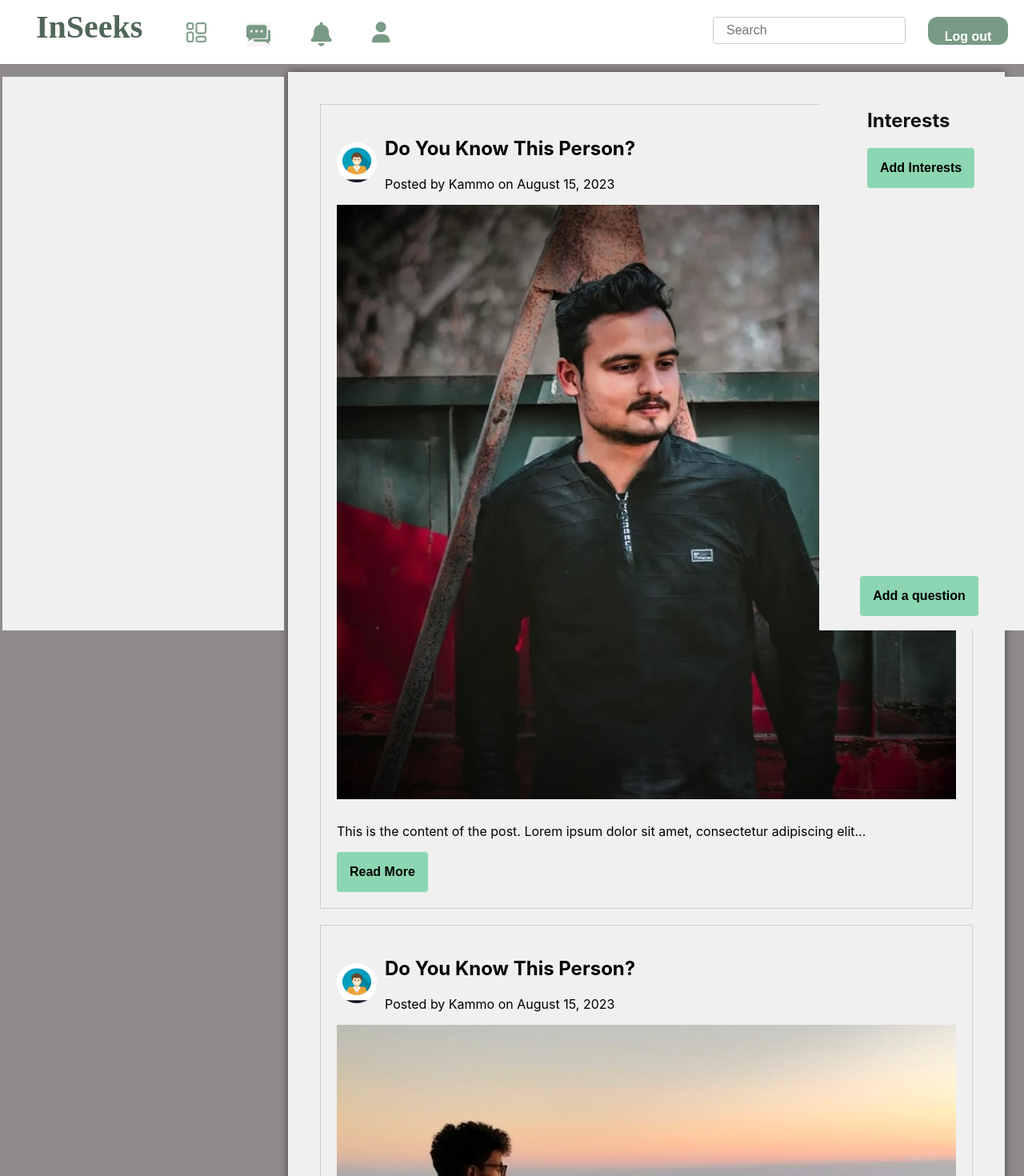
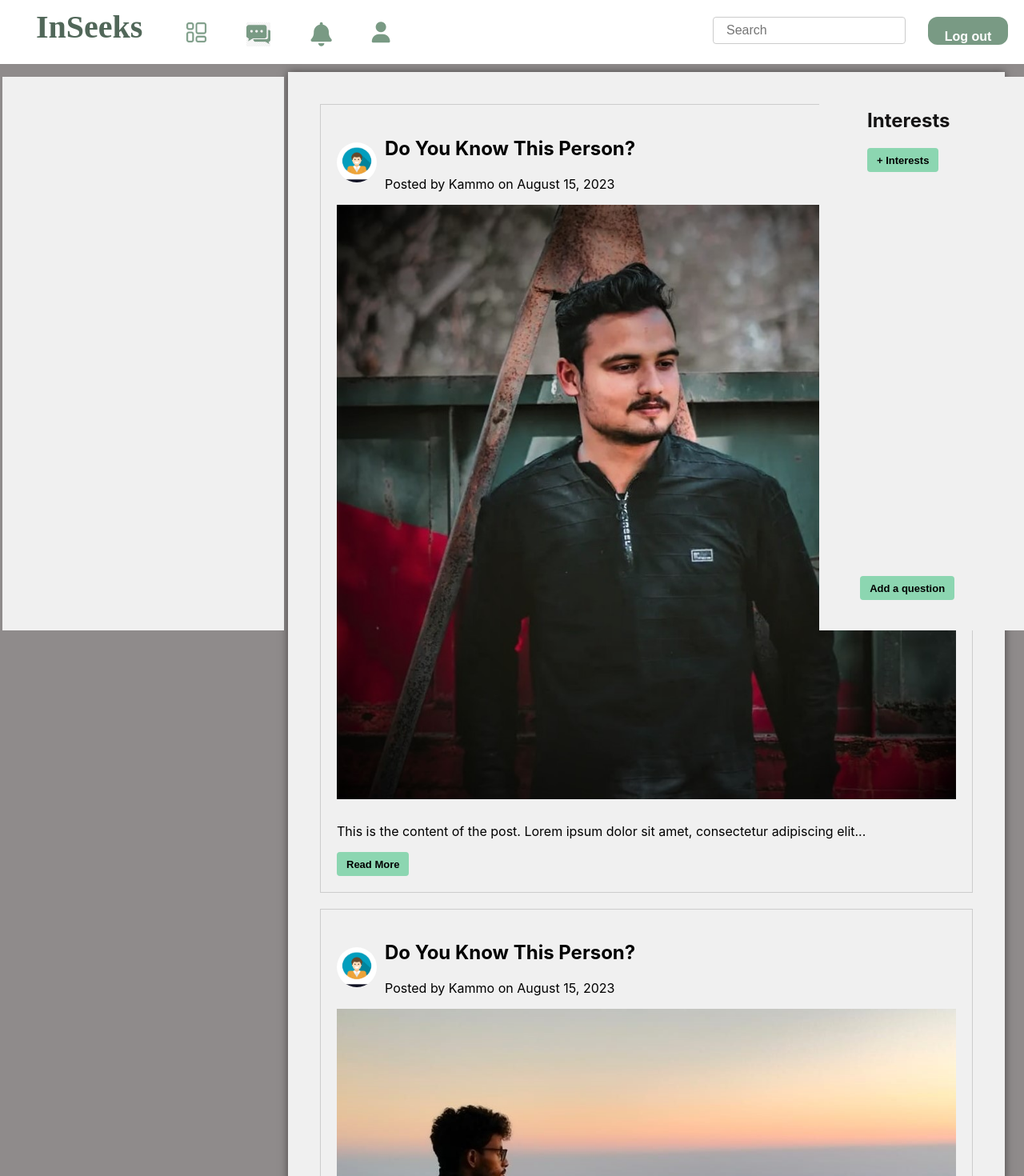
Before and after one commit to Giant1-0/Inseeks, a React (Create React App) app: page /post in a window 1280 px wide. Shown: the top 1470 px of the page at 80% size. Built offline with nearby package versions, Linux system fonts and the light colour scheme; a web font is replaced by a local one.

Commit message:
Modifications with home page buttons

```diff
--- a/src/components/Home/Interest.js
+++ b/src/components/Home/Interest.js
@@ -25,7 +25,7 @@ function InterestsPopup({ onClose, addInterest }) {
 
   return (
     <div className="interests-popup">
-      <h2>Add Interests</h2>
+      <h3>Add Interests</h3>
       <select
         value={selectedInterest}
         onChange={(e) => setSelectedInterest(e.target.value)}
@@ -37,7 +37,7 @@ function InterestsPopup({ onClose, addInterest }) {
           </option>
         ))}
       </select>
-      <button onClick={addNewInterest} disabled={!selectedInterest}>
+      <button className="btn-right-sidebar" onClick={addNewInterest} disabled={!selectedInterest}>
         Add
       </button>
       <ul className="selected-interests">
@@ -50,7 +50,7 @@ function InterestsPopup({ onClose, addInterest }) {
           </li>
         ))}
       </ul>
-      <button onClick={handleAddInterests}>Save Interests</button>
+      <button className="btn-right-sidebar" onClick={handleAddInterests}>Save Interests</button>
     </div>
   );
 }
--- a/src/components/Home/home.css
+++ b/src/components/Home/home.css
@@ -66,7 +66,7 @@
     margin-bottom: 10px;
   }
 
-  button {
+  .btn-right-sidebar {
     background-color: #8CD6B1;
     color: #010101;
     border: none;
@@ -74,9 +74,12 @@
     border-radius: 4px;
     cursor: pointer;
     transition: transform .2s;
+    height: 30px;
+    font-size: small;
+
   }
 
-  button:hover{
+  .btn-right-sidebar:hover{
     transform: scale(1.2);
   }
 
--- a/src/components/Home/home.js
+++ b/src/components/Home/home.js
@@ -79,7 +79,7 @@ function Home({addAQuestion}) {
                   </span>
                 )}
               </p>
-              <button onClick={toggleContent}>
+              <button className="btn-right-sidebar" onClick={toggleContent}>
                 {showMore ? "Read Less" : "Read More"}
               </button>
             </div>
@@ -122,7 +122,7 @@ function Home({addAQuestion}) {
                   </span>
                 )}
               </p>
-              <button onClick={toggleContent}>
+              <button className="btn-right-sidebar" onClick={toggleContent}>
                 {showMore ? "Read Less" : "Read More"}
               </button>
             </div>
@@ -143,14 +143,14 @@ function Home({addAQuestion}) {
               <li key={index}>{interest}</li>
             ))}
           </ul>
-          <button onClick={openPopup}>Add Interests</button>
+          <button className="btn-right-sidebar" onClick={openPopup}> + Interests</button>
           {showPopup && (
             <InterestsPopup onClose={closePopup} addInterest={addInterestToSidebar} />
            )}
         </div>
 
         <div className="btn-sidebar">
-          <button onClick={addAQuestion}>Add a question</button>
+          <button className="btn-right-sidebar" onClick={addAQuestion}>Add a question</button>
 
 
         </div>
```
